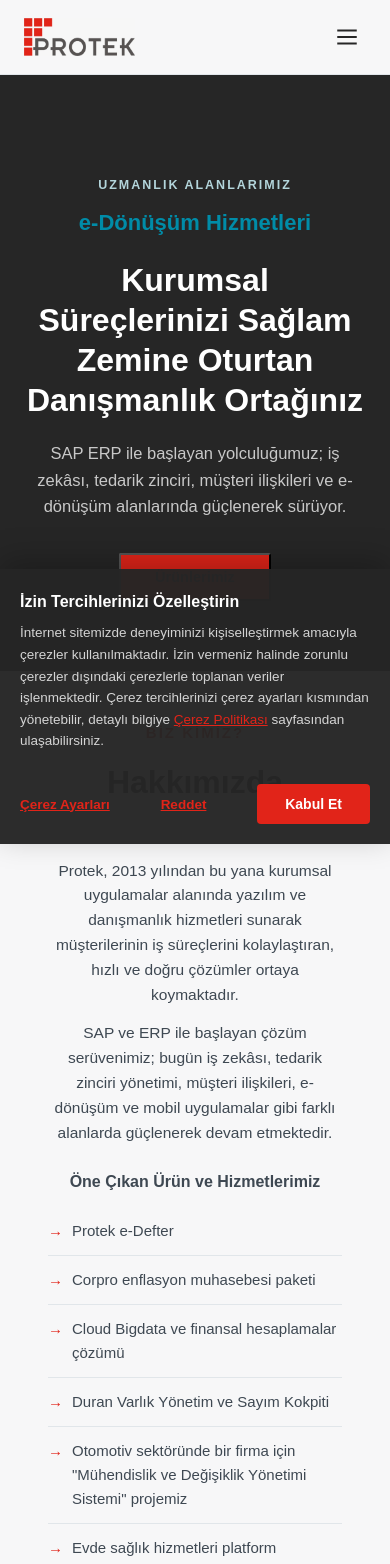
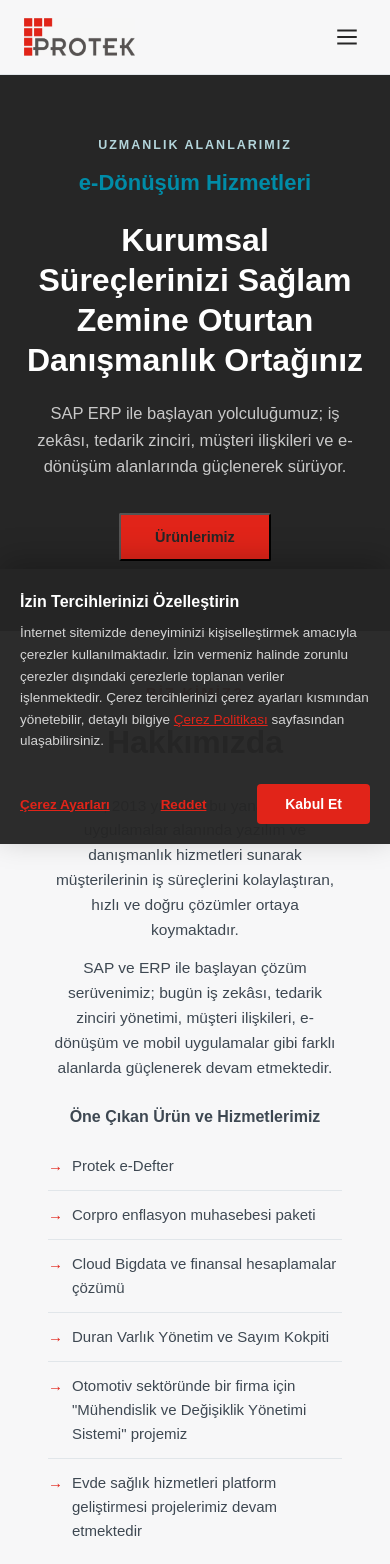
Before and after one commit to irmakoflu/proteksistem-react, a React (Create React App) app: page /#/ in a window 390 px wide. Shown: the top 1564 px of the page. Built offline with nearby package versions, Linux system fonts and the light colour scheme; grey boxes are pictures that could not be loaded.

Commit message:
ekran ayarlamalari yapildi.

```diff
--- a/src/App.css
+++ b/src/App.css
@@ -250,7 +250,7 @@
 .services-heading{
   text-align:center;
   max-width:600px;
-  margin:0 auto 50px;
+  margin:0 auto 25px;
 }
 .services-kicker{
   display:block;
@@ -732,6 +732,9 @@
   }
   .about-grid,.contact-grid{grid-template-columns:1fr;}
   .hero h1{font-size:32px;}
+  .hero{
+    padding: 60px 24px 70px;
+  }
   .services{margin-top:-40px;}
 
   /* --- Mobil dropdown düzeltmesi (YENİ) --- */
@@ -947,7 +950,7 @@
   }
 
   .home-anchor-offset {
-    padding-top: 80px;
+    padding-top: 50px;
   }
 }
 
@@ -1019,7 +1022,6 @@
     margin-bottom: 16px;
     border-radius: 12px;
     margin-top:-35px;
-    overflow: hidden;
   }
   .hr-photo{
     height: 200px;
```
